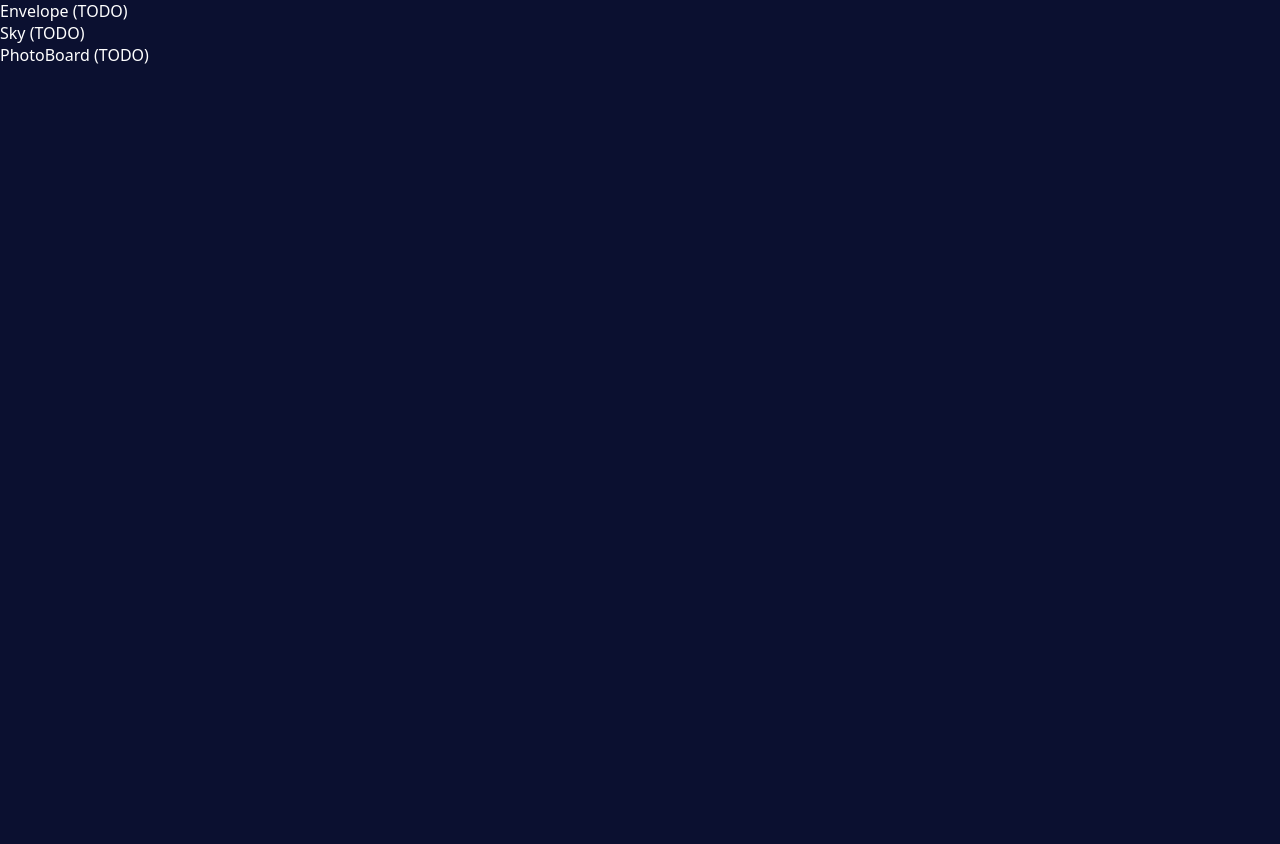
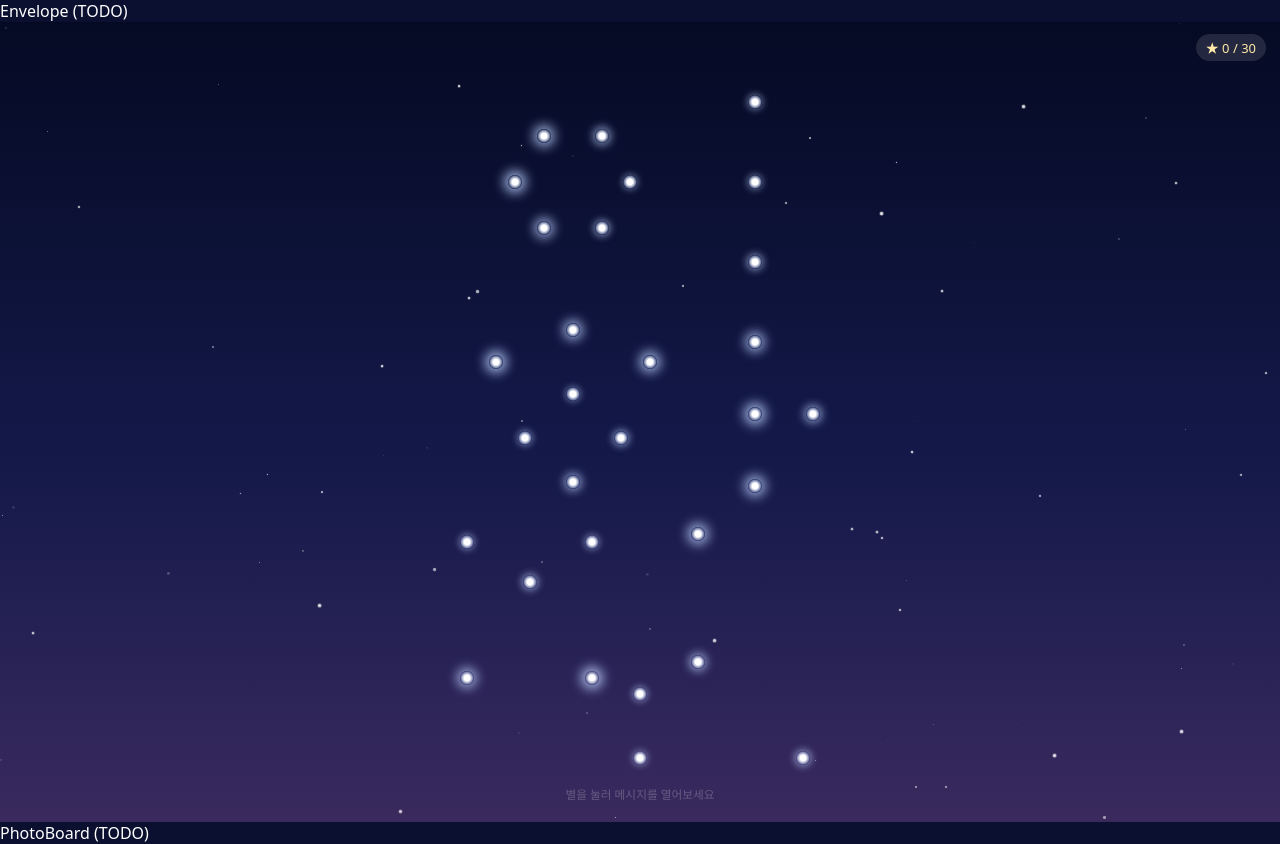
Before and after one commit to Deopoler/birthday-website, a React (Vite) app: page / in a window 1280 px wide. Before the commit the page ends 800 px from the top, so only its background shows below. Built offline with nearby package versions, Linux system fonts and the light colour scheme.

Commit message:
Implement Sky night sky with 이하진 constellation
Co-Authored-By: Claude Sonnet 5.5 <noreply@anthropic.com>

```diff
--- a/src/components/Sky.css
+++ b/src/components/Sky.css
@@ -1 +1,147 @@
-/* Sky styles */
+.Sky {
+  position: relative;
+  height: 100vh;
+  height: 100svh;
+  overflow: hidden;
+  background: linear-gradient(180deg, #050a24 0%, #14194a 55%, #3a2a5e 100%);
+  color: #fff;
+  user-select: none;
+  -webkit-tap-highlight-color: transparent;
+}
+.Sky-bg { position: absolute; inset: 0; }
+.Sky-bgstar {
+  position: absolute;
+  border-radius: 50%;
+  background: #fff;
+  opacity: 0.3;
+  animation: sky-twinkle 3s ease-in-out infinite;
+}
+@keyframes sky-twinkle {
+  0%, 100% { opacity: 0.15; transform: scale(0.8); }
+  50% { opacity: 0.9; transform: scale(1.2); }
+}
+
+/* 별 영역: 데스크톱에서도 세로 비율을 유지하도록 중앙 정렬 */
+.Sky-field {
+  position: absolute;
+  top: 0;
+  bottom: 0;
+  left: 50%;
+  width: min(100%, 480px);
+  transform: translateX(-50%);
+}
+.Sky-lines { position: absolute; inset: 0; width: 100%; height: 100%; pointer-events: none; }
+.Sky-line {
+  stroke: rgba(255, 226, 150, 0.85);
+  stroke-width: 1.5;
+  vector-effect: non-scaling-stroke;
+  stroke-linecap: round;
+  stroke-dasharray: 1;
+  stroke-dashoffset: 1;
+  filter: drop-shadow(0 0 3px rgba(255, 220, 130, 0.9));
+  animation: sky-draw 0.9s ease-out forwards;
+}
+@keyframes sky-draw { to { stroke-dashoffset: 0; } }
+
+.Sky-star {
+  position: absolute;
+  width: 14px;
+  height: 14px;
+  padding: 0;
+  border: 0;
+  border-radius: 50%;
+  transform: translate(-50%, -50%);
+  background: radial-gradient(circle, #fff 0 30%, rgba(190, 210, 255, 0.5) 60%, transparent 72%);
+  box-shadow: 0 0 8px 2px rgba(190, 210, 255, 0.6);
+  cursor: pointer;
+  animation: sky-star-pulse 2.8s ease-in-out infinite;
+}
+/* 터치 영역 확장 */
+.Sky-star::after { content: ''; position: absolute; inset: -14px; }
+@keyframes sky-star-pulse {
+  0%, 100% { box-shadow: 0 0 6px 1px rgba(190, 210, 255, 0.45); }
+  50% { box-shadow: 0 0 12px 4px rgba(190, 210, 255, 0.85); }
+}
+.Sky-star.is-open {
+  background: radial-gradient(circle, #fffbe0 0 30%, rgba(255, 210, 90, 0.75) 62%, transparent 74%);
+  box-shadow: 0 0 14px 5px rgba(255, 200, 80, 0.8);
+  animation: none;
+}
+.Sky-star.is-active { animation: sky-zoom 0.45s ease-out; z-index: 2; }
+@keyframes sky-zoom {
+  0% { transform: translate(-50%, -50%) scale(1); }
+  60% { transform: translate(-50%, -50%) scale(4); }
+  100% { transform: translate(-50%, -50%) scale(2.4); }
+}
+
+.Sky-counter {
+  position: absolute;
+  top: calc(12px + env(safe-area-inset-top, 0px));
+  right: 14px;
+  padding: 4px 10px;
+  font-size: 13px;
+  border-radius: 999px;
+  background: rgba(255, 255, 255, 0.12);
+  color: #ffe9a8;
+  backdrop-filter: blur(4px);
+}
+.Sky-hint {
+  position: absolute;
+  left: 0;
+  right: 0;
+  bottom: 18px;
+  margin: 0;
+  text-align: center;
+  font-size: 13px;
+  color: rgba(255, 255, 255, 0.7);
+  pointer-events: none;
+  animation: sky-twinkle 3s ease-in-out infinite;
+}
+
+.Sky-overlay {
+  position: absolute;
+  inset: 0;
+  z-index: 5;
+  display: flex;
+  align-items: center;
+  justify-content: center;
+  padding: 20px;
+  background: rgba(3, 6, 24, 0.6);
+  animation: sky-fade 0.3s ease-out;
+}
+@keyframes sky-fade { from { opacity: 0; } }
+.Sky-letter {
+  position: relative;
+  width: min(100%, 340px);
+  padding: 30px 24px 22px;
+  color: #4a3a2a;
+  background:
+    repeating-linear-gradient(180deg, transparent 0 27px, rgba(150, 120, 90, 0.25) 27px 28px),
+    #fff8e6;
+  border-radius: 4px;
+  box-shadow: 0 10px 40px rgba(0, 0, 0, 0.5), inset 0 0 30px rgba(200, 160, 100, 0.2);
+  animation: sky-paper 0.5s cubic-bezier(0.2, 0.9, 0.3, 1.2) both;
+}
+@keyframes sky-paper {
+  from { opacity: 0; transform: scale(0.1) rotate(-6deg); }
+  to { opacity: 1; transform: scale(1) rotate(0); }
+}
+.Sky-text { margin: 0 0 14px; font-size: 16px; line-height: 28px; word-break: keep-all; max-height: 50svh; overflow-y: auto; }
+.Sky-from { margin: 0; text-align: right; font-size: 15px; font-weight: 600; line-height: 28px; }
+.Sky-close {
+  position: absolute;
+  top: 4px;
+  right: 6px;
+  width: 36px;
+  height: 36px;
+  border: 0;
+  background: none;
+  font-size: 26px;
+  line-height: 1;
+  color: #7a6448;
+  cursor: pointer;
+}
+
+@media (prefers-reduced-motion: reduce) {
+  .Sky *, .Sky-letter { animation-duration: 0.01s !important; animation-iteration-count: 1 !important; }
+}
--- a/src/components/Sky.jsx
+++ b/src/components/Sky.jsx
@@ -1,5 +1,106 @@
+import { useMemo, useState } from 'react'
+import { messages } from '../data/messages'
+import { constellation, CONSTELLATION_TEXT } from '../data/constellation'
 import './Sky.css'
 
+// 배경 작은 별: 고정 시드 의사난수로 리렌더에도 동일하게 유지
+function makeBgStars(n) {
+  let s = 7
+  const rnd = () => ((s = (s * 16807) % 2147483647) / 2147483647)
+  return Array.from({ length: n }, (_, i) => ({
+    id: i,
+    x: rnd() * 100,
+    y: rnd() * 100,
+    size: 1 + rnd() * 1.8,
+    delay: rnd() * 4,
+    dur: 2 + rnd() * 3,
+  }))
+}
+
 export default function Sky() {
-  return <section className="Sky">Sky (TODO)</section>
+  const bgStars = useMemo(() => makeBgStars(70), [])
+  const [opened, setOpened] = useState([]) // 연 순서대로의 별 index
+  const [active, setActive] = useState(null)
+
+  const count = Math.min(messages.length, constellation.length)
+  const stars = constellation.slice(0, count)
+
+  const open = (i) => {
+    setOpened((o) => (o.includes(i) ? o : [...o, i]))
+    setActive(i)
+  }
+
+  const lines = opened.slice(1).map((id, k) => [opened[k], id])
+  const msg = active != null ? messages[active] : null
+
+  return (
+    <section className="Sky" aria-label={`${CONSTELLATION_TEXT} 별자리`}>
+      <div className="Sky-bg">
+        {bgStars.map((b) => (
+          <span
+            key={b.id}
+            className="Sky-bgstar"
+            style={{
+              left: `${b.x}%`,
+              top: `${b.y}%`,
+              width: b.size,
+              height: b.size,
+              animationDelay: `${b.delay}s`,
+              animationDuration: `${b.dur}s`,
+            }}
+          />
+        ))}
+      </div>
+
+      <div className="Sky-field">
+        <svg className="Sky-lines" viewBox="0 0 100 100" preserveAspectRatio="none" aria-hidden="true">
+          {lines.map(([a, b]) => (
+            <line
+              key={`${a}-${b}`}
+              className="Sky-line"
+              x1={stars[a].x * 100}
+              y1={stars[a].y * 100}
+              x2={stars[b].x * 100}
+              y2={stars[b].y * 100}
+              pathLength="1"
+            />
+          ))}
+        </svg>
+
+        {stars.map((p, i) => (
+          <button
+            key={i}
+            type="button"
+            className={`Sky-star${opened.includes(i) ? ' is-open' : ''}${active === i ? ' is-active' : ''}`}
+            style={{ left: `${p.x * 100}%`, top: `${p.y * 100}%`, animationDelay: `${(i % 7) * 0.4}s` }}
+            onClick={() => open(i)}
+            aria-label={`${i + 1}번째 별, ${messages[i].from}의 메시지`}
+          />
+        ))}
+      </div>
+
+      <div className="Sky-counter" aria-live="polite">
+        ★ {opened.length} / {count}
+      </div>
+      {opened.length === 0 && <p className="Sky-hint">별을 눌러 메시지를 열어보세요</p>}
+
+      {msg && (
+        <div className="Sky-overlay" onClick={() => setActive(null)} role="presentation">
+          <div
+            className="Sky-letter"
+            role="dialog"
+            aria-modal="true"
+            style={{ transformOrigin: `${stars[active].x * 100}% ${stars[active].y * 100}%` }}
+            onClick={(e) => e.stopPropagation()}
+          >
+            <button type="button" className="Sky-close" onClick={() => setActive(null)} aria-label="닫기">
+              ×
+            </button>
+            <p className="Sky-text">{msg.text}</p>
+            <p className="Sky-from">— {msg.from}</p>
+          </div>
+        </div>
+      )}
+    </section>
+  )
 }
--- /dev/null
+++ b/src/data/constellation.js
@@ -0,0 +1,42 @@
+// 별자리 좌표 (정규화 0~1, x: 가로, y: 세로). 세로 화면에 '이하진'이 세 줄로 읽히도록 배치.
+export const CONSTELLATION_TEXT = '이하진'
+
+// 세로 화면 비율(가로/세로) 보정: 원이 찌그러지지 않도록 y 반지름을 줄인다.
+const ASPECT = 0.55
+const ring = (cx, cy, r, n, start = 0) =>
+  Array.from({ length: n }, (_, i) => {
+    const a = start + (i / n) * Math.PI * 2
+    return [cx + r * Math.cos(a), cy + r * ASPECT * Math.sin(a)]
+  })
+
+// 이 (9): ㅇ 6 + ㅣ 3
+const I = [...ring(0.36, 0.2, 0.12, 6), [0.74, 0.1], [0.74, 0.2], [0.74, 0.3]]
+// 하 (11): ㅎ(꼭지 1 + 가로획 2 + 원 4) + ㅏ(세로 3 + 짧은 획 1)
+const HA = [
+  [0.36, 0.385],
+  [0.2, 0.425],
+  [0.52, 0.425],
+  ...ring(0.36, 0.52, 0.1, 4, Math.PI / 2),
+  [0.74, 0.4],
+  [0.74, 0.49],
+  [0.74, 0.58],
+  [0.86, 0.49],
+]
+// 진 (10): ㅈ(위 가로획 2 + 가운데 1 + 다리 2) + ㅣ 2 + ㄴ 3
+const JIN = [
+  [0.14, 0.65],
+  [0.4, 0.65],
+  [0.27, 0.7],
+  [0.14, 0.82],
+  [0.4, 0.82],
+  [0.62, 0.64],
+  [0.62, 0.8],
+  [0.5, 0.84],
+  [0.5, 0.92],
+  [0.84, 0.92],
+]
+
+export const constellation = [...I, ...HA, ...JIN].map(([x, y]) => ({
+  x: +x.toFixed(3),
+  y: +y.toFixed(3),
+}))
```
